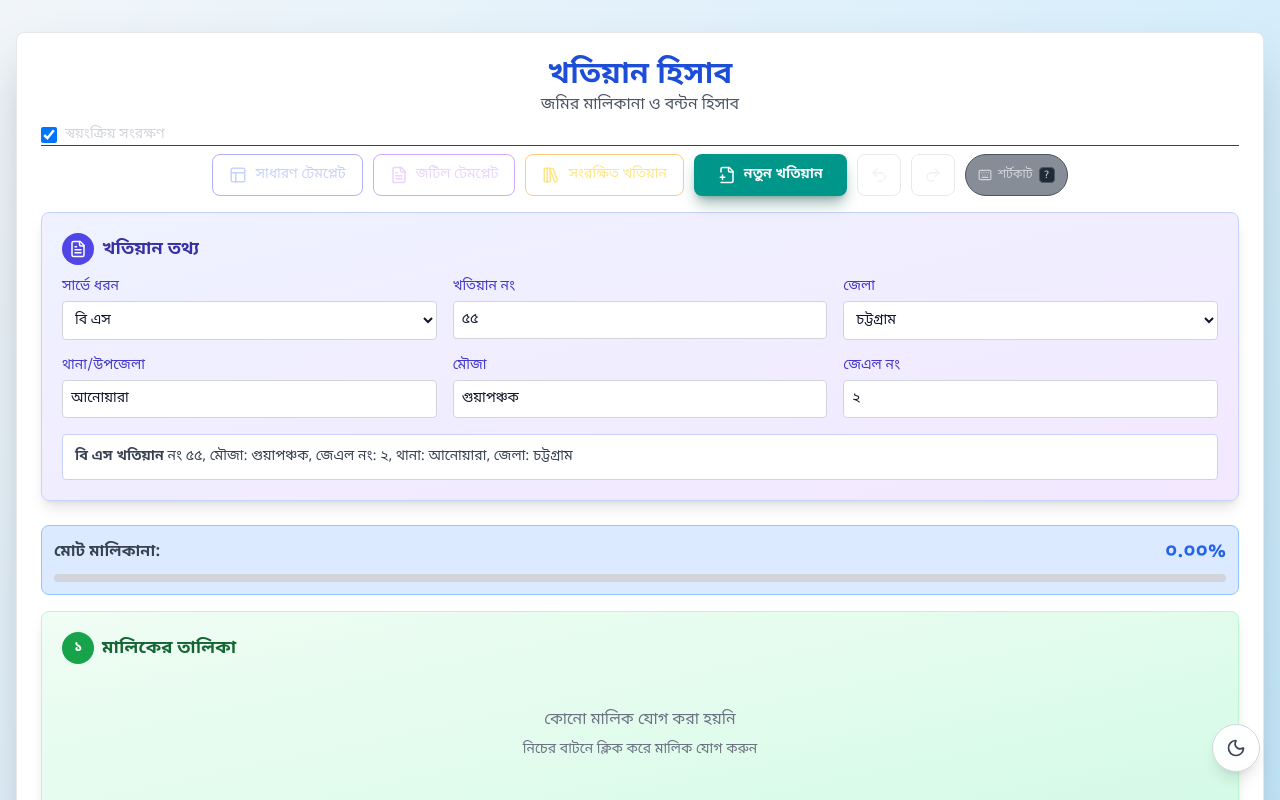
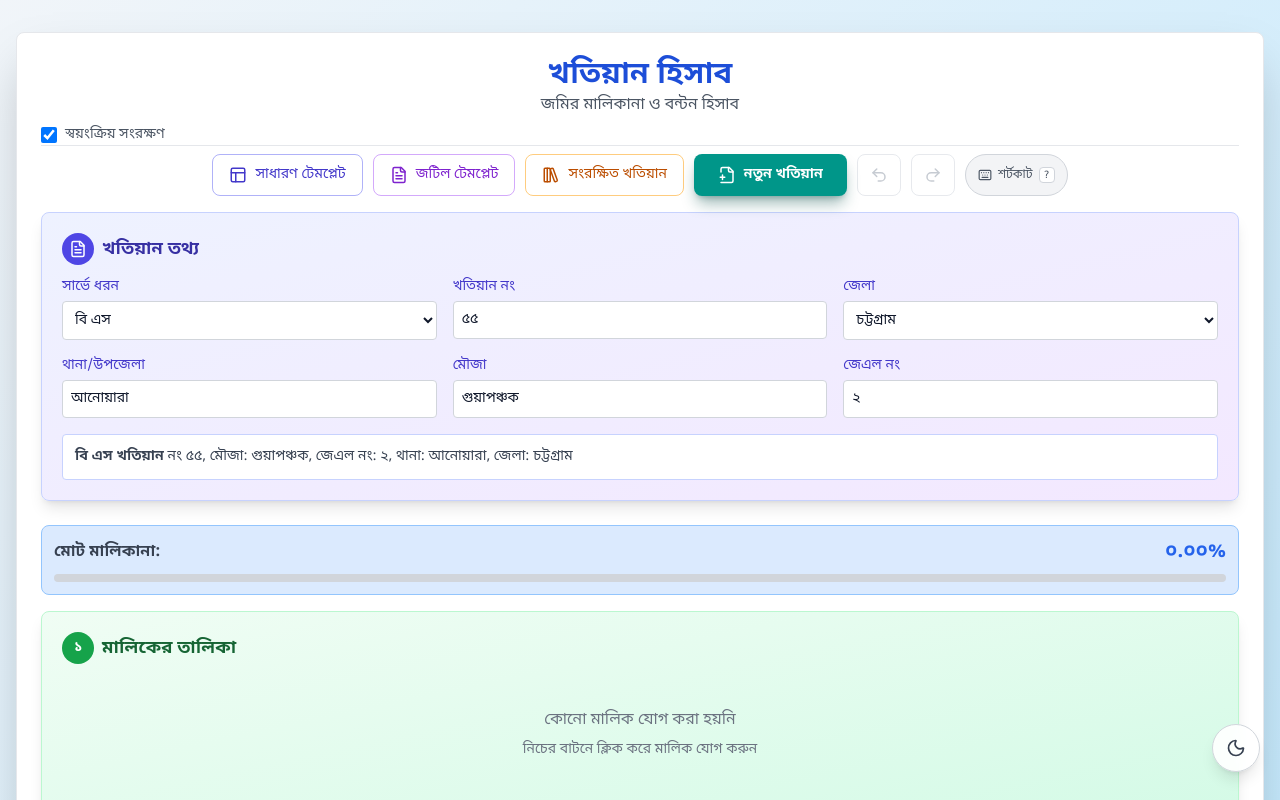
Before and after one commit to shoieb-dev/bengal-land-share-calculator, a Next.js app: page / in a window 1280 px wide. Shown: the top 800 px of the page. Built offline with nearby package versions, Linux system fonts and the light colour scheme.

Commit message:
fix: light-mode contrast for toolbar, shortcuts, autosave

```diff
--- a/src/components/khatian/KhatiyanCalculator.tsx
+++ b/src/components/khatian/KhatiyanCalculator.tsx
@@ -711,20 +711,20 @@ export default function KhatiyanCalculator() {
             autoSaveEnabled={autoSaveEnabled}
             onToggleAutoSave={handleToggleAutoSave}
           />
-          <div className="border-t border-gray-700 mb-2" />
+          <div className="border-t border-gray-200 dark:border-gray-700 mb-2" />
 
           {/* Template Button */}
           <div className="flex justify-center gap-2.5 mb-4 flex-wrap">
             <button
               onClick={() => setShowTemplateModal(true)}
-              className="bg-transparent text-indigo-200 px-4 py-2.5 rounded-lg border border-indigo-500/50 hover:bg-indigo-500/15 hover:border-indigo-400 transition flex items-center gap-2 text-sm"
+              className="bg-transparent text-indigo-700 dark:text-indigo-200 px-4 py-2.5 rounded-lg border border-indigo-500/50 hover:bg-indigo-500/15 hover:border-indigo-400 transition flex items-center gap-2 text-sm"
             >
               <Layout size={18} /> সাধারণ টেমপ্লেট
             </button>
 
             <button
               onClick={() => setShowComplexTemplateModal(true)}
-              className="bg-transparent text-purple-200 px-4 py-2.5 rounded-lg border border-purple-500/50 hover:bg-purple-500/15 hover:border-purple-400 transition flex items-center gap-2 text-sm"
+              className="bg-transparent text-purple-700 dark:text-purple-200 px-4 py-2.5 rounded-lg border border-purple-500/50 hover:bg-purple-500/15 hover:border-purple-400 transition flex items-center gap-2 text-sm"
             >
               <FileText size={18} /> জটিল টেমপ্লেট
             </button>
@@ -735,7 +735,7 @@ export default function KhatiyanCalculator() {
                 refreshLibrary();
                 setShowLibraryModal(true);
               }}
-              className="bg-transparent text-amber-200 px-4 py-2.5 rounded-lg border border-amber-500/50 hover:bg-amber-500/15 hover:border-amber-400 transition flex items-center gap-2 text-sm relative"
+              className="bg-transparent text-amber-700 dark:text-amber-200 px-4 py-2.5 rounded-lg border border-amber-500/50 hover:bg-amber-500/15 hover:border-amber-400 transition flex items-center gap-2 text-sm relative"
             >
               <LibraryBig size={18} /> সংরক্ষিত খতিয়ান
               {libraryEntries.length > 0 && (
@@ -759,7 +759,7 @@ export default function KhatiyanCalculator() {
               disabled={!history.canUndo}
               title="আগের অবস্থায় ফিরুন (Ctrl+Z)"
               aria-label="আগের অবস্থায় ফিরুন"
-              className="bg-transparent text-slate-300 px-3 py-2.5 rounded-lg border border-slate-500/50 hover:bg-slate-500/15 hover:border-slate-400 transition flex items-center gap-2 disabled:opacity-30 disabled:cursor-not-allowed"
+              className="bg-transparent text-slate-600 dark:text-slate-300 px-3 py-2.5 rounded-lg border border-slate-500/50 hover:bg-slate-500/15 hover:border-slate-400 transition flex items-center gap-2 disabled:opacity-30 disabled:cursor-not-allowed"
             >
               <Undo2 size={18} />
             </button>
@@ -768,7 +768,7 @@ export default function KhatiyanCalculator() {
               disabled={!history.canRedo}
               title="পরের অবস্থায় যান (Ctrl+Y)"
               aria-label="পরের অবস্থায় যান"
-              className="bg-transparent text-slate-300 px-3 py-2.5 rounded-lg border border-slate-500/50 hover:bg-slate-500/15 hover:border-slate-400 transition flex items-center gap-2 disabled:opacity-30 disabled:cursor-not-allowed"
+              className="bg-transparent text-slate-600 dark:text-slate-300 px-3 py-2.5 rounded-lg border border-slate-500/50 hover:bg-slate-500/15 hover:border-slate-400 transition flex items-center gap-2 disabled:opacity-30 disabled:cursor-not-allowed"
             >
               <Redo2 size={18} />
             </button>
--- a/src/components/khatian/ShortcutHints.tsx
+++ b/src/components/khatian/ShortcutHints.tsx
@@ -41,21 +41,21 @@ export function ShortcutHints() {
         aria-expanded={open}
         aria-label="কীবোর্ড শর্টকাট দেখুন"
         title="কীবোর্ড শর্টকাট (?)"
-        className="inline-flex items-center gap-1.5 rounded-full border border-gray-600 bg-gray-700/60 px-3 py-1.5 text-xs text-gray-300 transition hover:border-gray-500 hover:text-white"
+        className="inline-flex items-center gap-1.5 rounded-full border border-gray-300 bg-gray-100 px-3 py-1.5 text-xs text-gray-600 transition hover:border-gray-400 hover:text-gray-900 dark:border-gray-600 dark:bg-gray-700/60 dark:text-gray-300 dark:hover:border-gray-500 dark:hover:text-white"
       >
         <Keyboard size={14} />
         <span className="hidden sm:inline">শর্টকাট</span>
-        <kbd className="rounded border border-gray-600 bg-gray-800 px-1 font-mono text-[10px]">?</kbd>
+        <kbd className="rounded border border-gray-300 bg-white px-1 font-mono text-[10px] dark:border-gray-600 dark:bg-gray-800">?</kbd>
       </button>
 
       {open && (
-        <div className="absolute left-1/2 top-full z-30 mt-2 w-64 -translate-x-1/2 rounded-xl border border-gray-600 bg-gray-800 p-3 shadow-2xl">
-          <p className="mb-2 text-center text-xs font-semibold text-gray-200">কীবোর্ড শর্টকাট</p>
+        <div className="absolute left-1/2 top-full z-30 mt-2 w-64 -translate-x-1/2 rounded-xl border border-gray-200 bg-white p-3 shadow-2xl dark:border-gray-600 dark:bg-gray-800">
+          <p className="mb-2 text-center text-xs font-semibold text-gray-800 dark:text-gray-200">কীবোর্ড শর্টকাট</p>
           <ul className="space-y-1.5">
             {HINTS.map((h) => (
               <li key={h.keys} className="flex items-center justify-between gap-2 text-xs">
-                <span className="text-gray-300">{h.label}</span>
-                <kbd className="shrink-0 rounded border border-gray-600 bg-gray-700 px-1.5 py-0.5 font-mono text-[10px] text-gray-100">
+                <span className="text-gray-600 dark:text-gray-300">{h.label}</span>
+                <kbd className="shrink-0 rounded border border-gray-200 bg-gray-100 px-1.5 py-0.5 font-mono text-[10px] text-gray-800 dark:border-gray-600 dark:bg-gray-700 dark:text-gray-100">
                   {h.keys}
                 </kbd>
               </li>
--- a/src/components/khatian/ui/AutoSaveIndicator.tsx
+++ b/src/components/khatian/ui/AutoSaveIndicator.tsx
@@ -39,7 +39,7 @@ export default function AutoSaveIndicator({
           onChange={(e) => onToggleAutoSave(e.target.checked)}
           className="w-4 h-4 text-blue-600 rounded focus:ring-2 focus:ring-blue-500"
         />
-        <label htmlFor="auto-save" className="text-gray-300 text-sm cursor-pointer">
+        <label htmlFor="auto-save" className="text-gray-600 dark:text-gray-300 text-sm cursor-pointer">
           স্বয়ংক্রিয় সংরক্ষণ
         </label>
       </div>
@@ -49,13 +49,13 @@ export default function AutoSaveIndicator({
         <div className="flex items-center gap-2 text-sm">
           {isSaving ? (
             <>
-              <Save className="animate-pulse text-blue-400" size={16} />
-              <span className="text-gray-400">সংরক্ষণ করা হচ্ছে...</span>
+              <Save className="animate-pulse text-blue-500 dark:text-blue-400" size={16} />
+              <span className="text-gray-500 dark:text-gray-400">সংরক্ষণ করা হচ্ছে...</span>
             </>
           ) : lastSaved ? (
             <>
-              <Check className="text-green-400" size={16} />
-              <span className="text-gray-400 flex items-center gap-1">
+              <Check className="text-green-600 dark:text-green-400" size={16} />
+              <span className="text-gray-500 dark:text-gray-400 flex items-center gap-1">
                 <Clock size={14} />
                 {timeAgo}
               </span>
```
